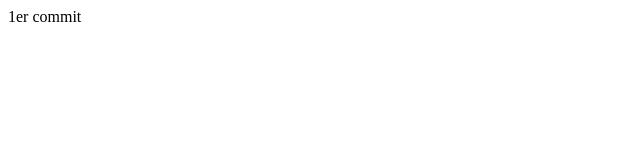
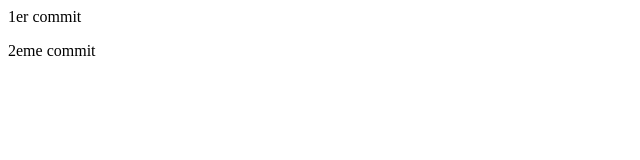
Before and after one commit to ldhem/ProjetGitIntro, a plain HTML site: page index.html in a window 1280 px wide. Shown: the full height of the page, 0-640 px from the left. Drawn offline with Linux system fonts and the light colour scheme.

Commit message:
2emecommit

```diff
--- a/index.html
+++ b/index.html
@@ -8,5 +8,5 @@
     <p>1er commit</p>
 
 </body>
-<footer></footer>
+<footer>2eme commit</footer>
 </html>
```
